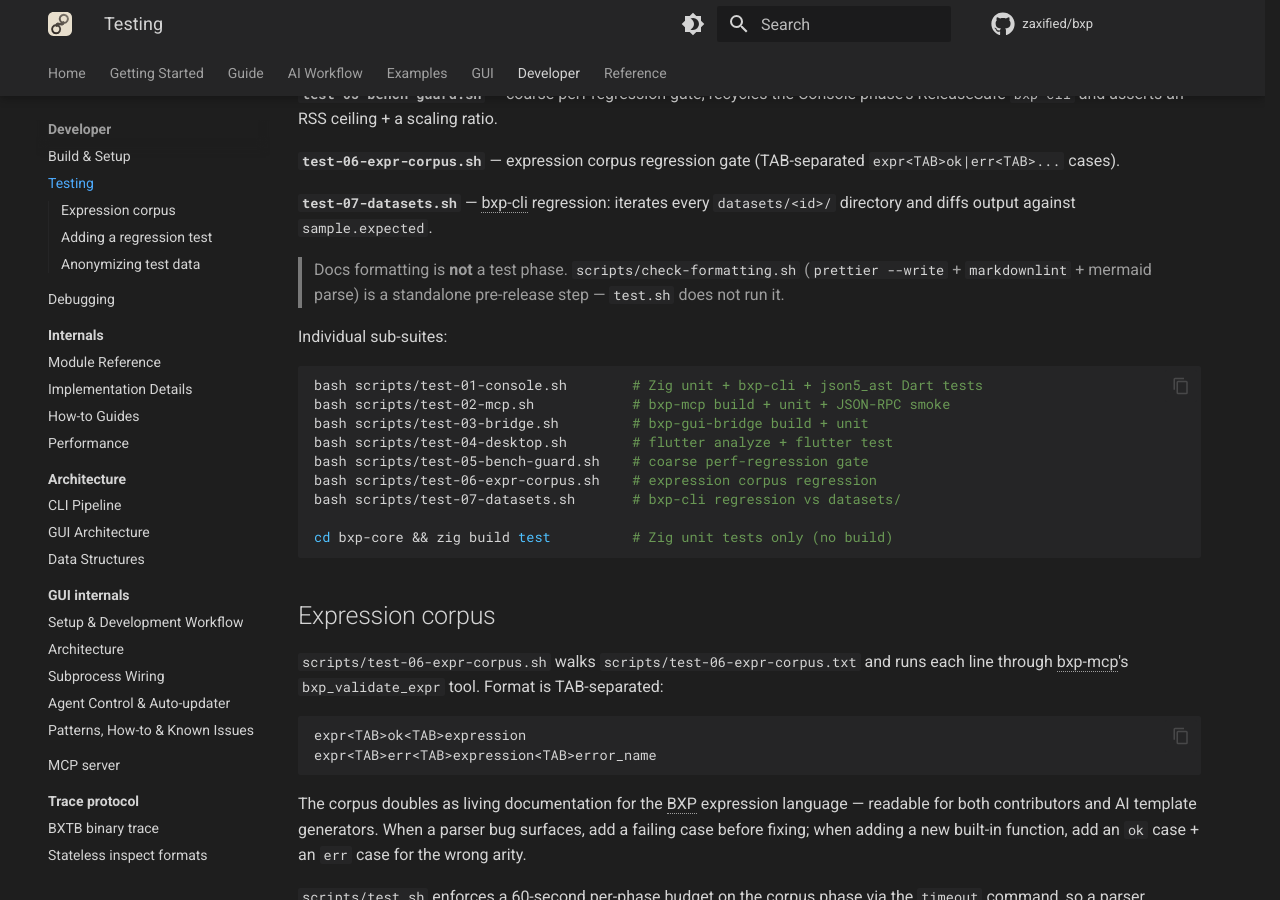
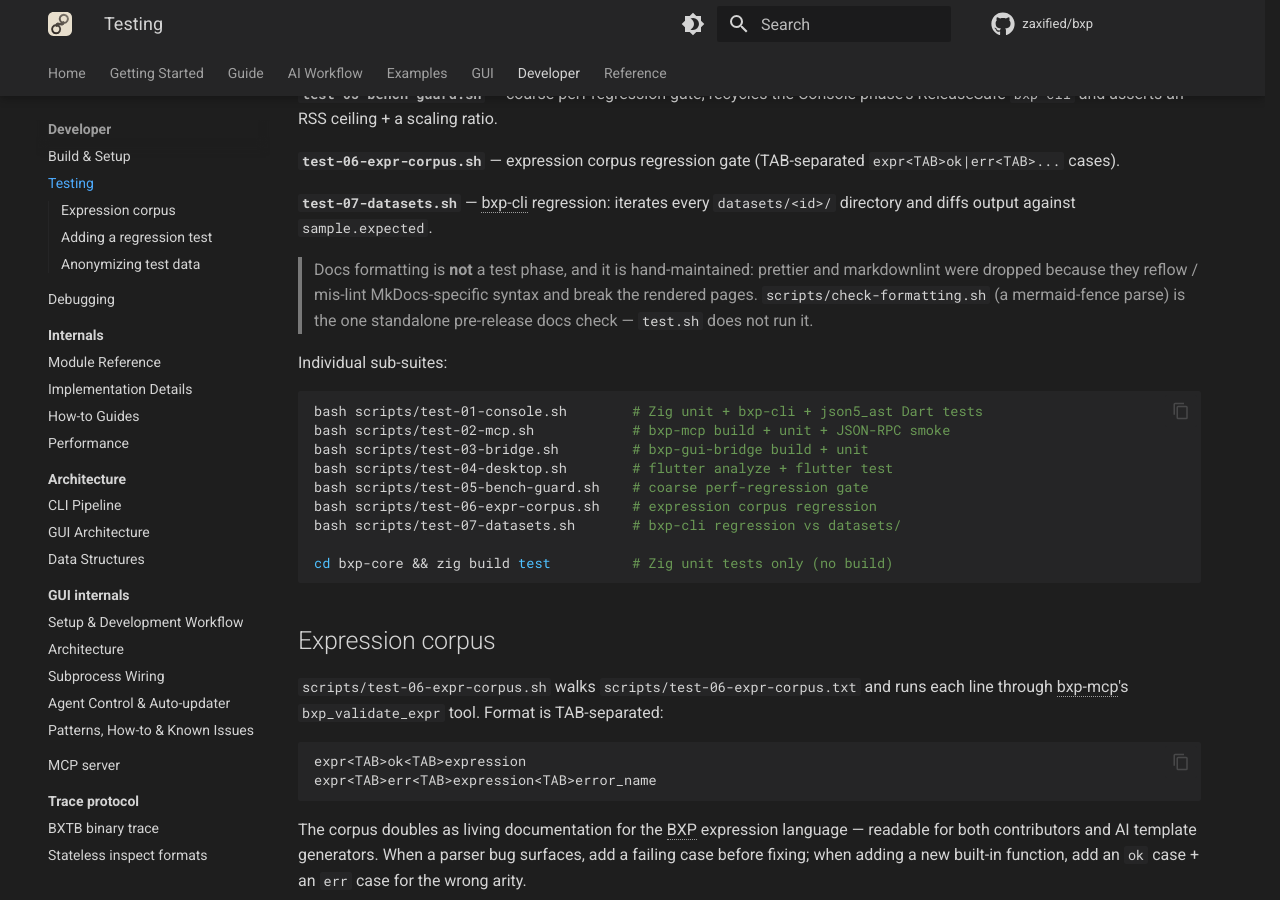
Before and after one commit to zaxified/bxp, an MkDocs documentation site: the page built from docs/dev/testing.md, in a window 1280 px wide and 900 px high, scrolled down 825 px. Built offline with MkDocs 1.6.1 and Material for MkDocs 9.7.7, drawn with Linux system fonts in a browser that asks for light colours; comment, search, counter and statistics services are not loaded.

Commit message:
build: drop prettier and markdownlint from the docs workflow
Both tools reflow / mis-lint MkDocs-specific syntax — pymdownx `!!!`
admonitions and Material `grid cards`, whose 4-space content indent marks
block membership — and silently break the rendered pages. markdownlint was
already disabled (commented-out step + uninstalled); prettier most recently
de-indented the whole Example tree. Markdown is hand-maintained from here on.

- check-formatting.sh: remove the prettier and markdownlint steps; the
  script is now just the mermaid-fence syntax check (still valuable — a
  renderer-invisible syntax slip ships a blank graph). Switch the bun probe
  accordingly; section "Format" -> "Docs"
- delete .prettierignore and .prettierrc.json (no longer used; supersedes
  the docs/examples ignore added in the prior commit)
- update the script's description in CLAUDE.md, docs/dev/build.md,
  docs/dev/testing.md, scripts/README.md

Co-Authored-By: Claude Opus 4.8 (1M context) <noreply@anthropic.com>

```diff
--- a/docs/dev/testing.md
+++ b/docs/dev/testing.md
@@ -42,9 +42,11 @@ phase's ReleaseSafe `bxp-cli` and asserts an RSS ceiling + a scaling ratio.
 **`test-07-datasets.sh`** — bxp-cli regression: iterates every `datasets/<id>/`
 directory and diffs output against `sample.expected`.
 
-> Docs formatting is **not** a test phase. `scripts/check-formatting.sh`
-> (`prettier --write` + `markdownlint` + mermaid parse) is a standalone
-> pre-release step — `test.sh` does not run it.
+> Docs formatting is **not** a test phase, and it is hand-maintained:
+> prettier and markdownlint were dropped because they reflow / mis-lint
+> MkDocs-specific syntax and break the rendered pages.
+> `scripts/check-formatting.sh` (a mermaid-fence parse) is the one
+> standalone pre-release docs check — `test.sh` does not run it.
 
 Individual sub-suites:
 
```
Also changed, not shown: CLAUDE.md (+5 -3 lines), docs/dev/build.md (+1 -1 lines), scripts/README.md (+2 -2 lines), .prettierrc.json (deleted), 2 other files.
